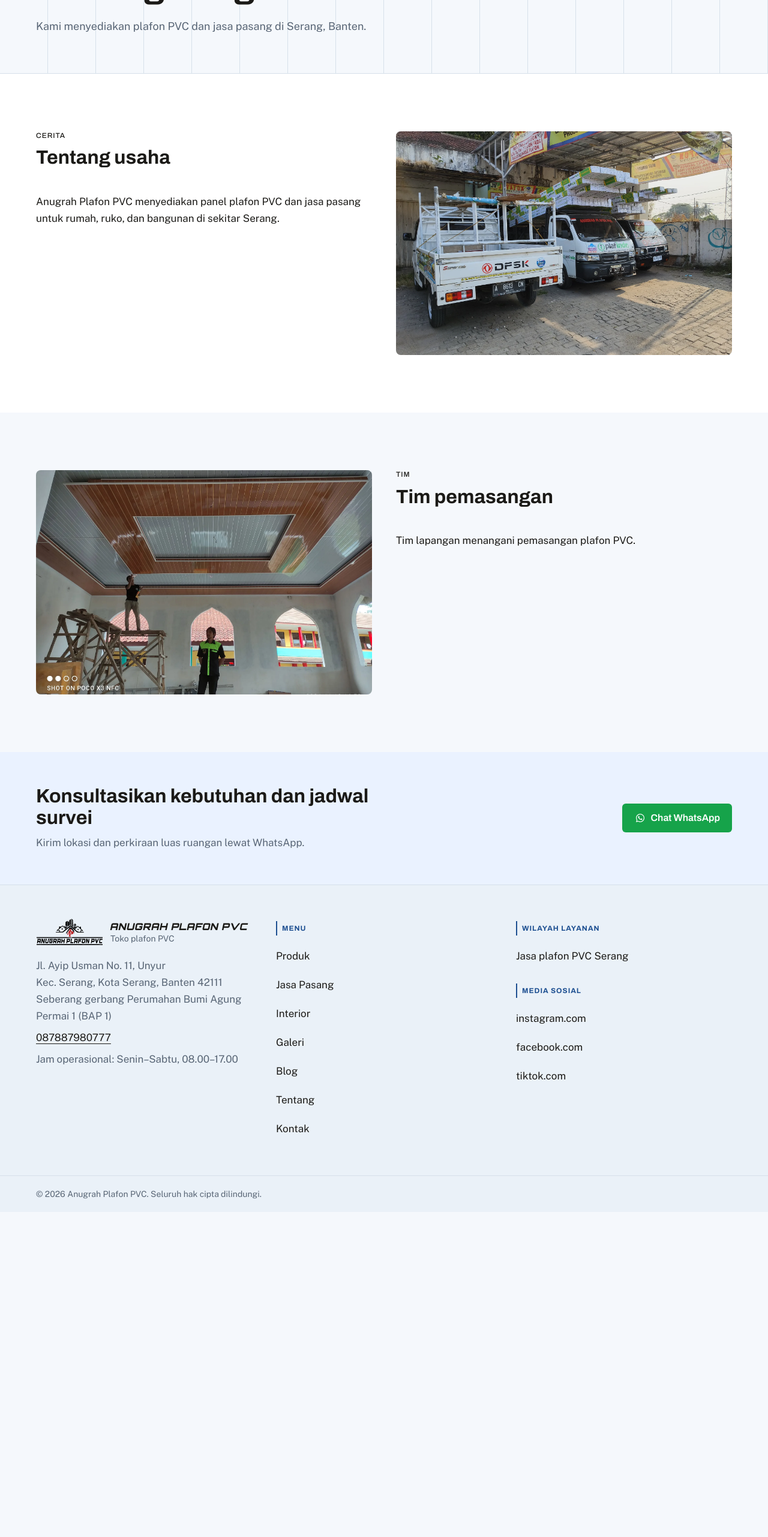
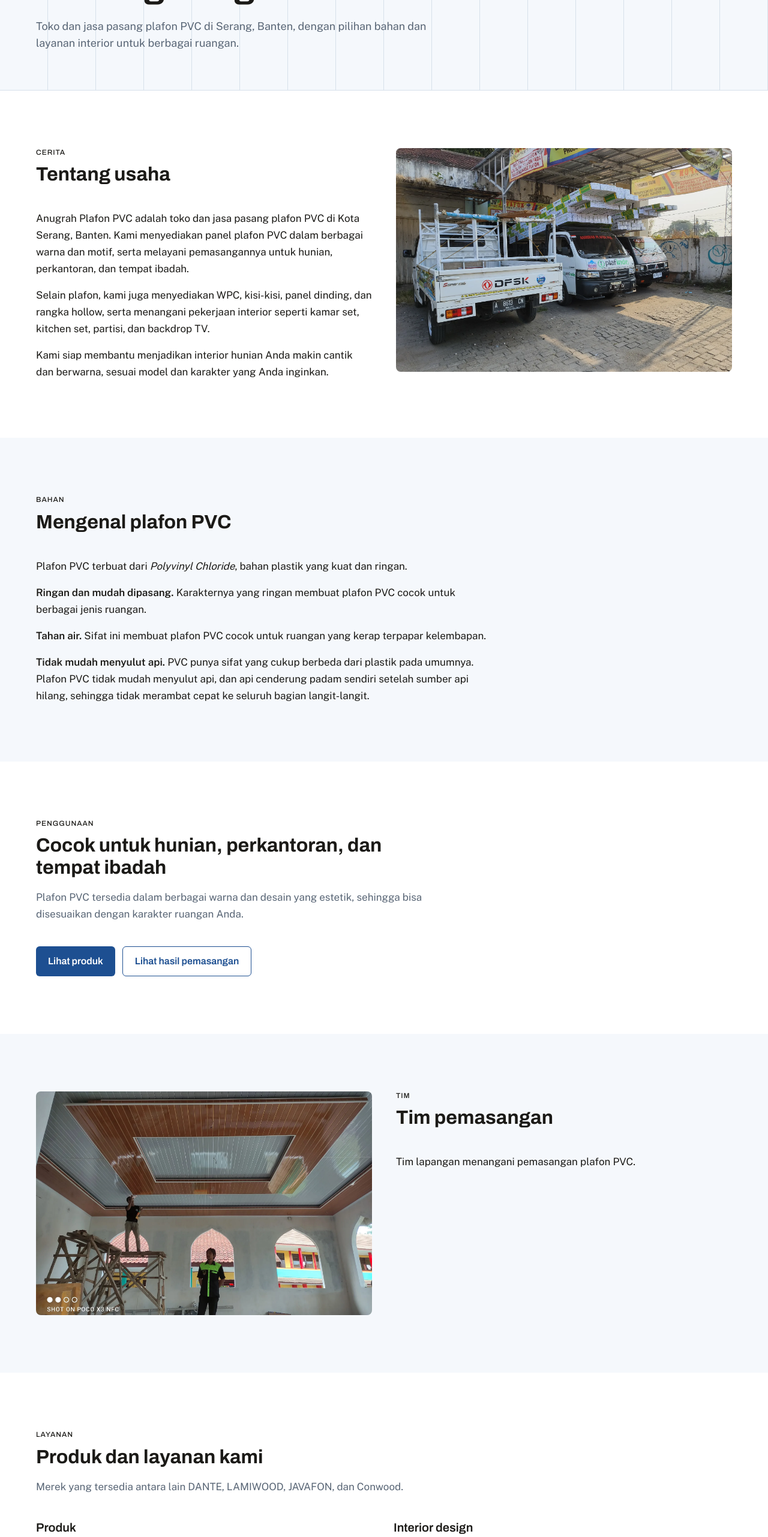
Before and after one commit to Makipak/Anugerah-Plafon-PVC, a Next.js app: page /tentang-kami in a window 1280 px wide. Shown: the part 234-2797 px from the top of the page at 60% size. Before the commit the page ends 2255 px from the top, so only its background shows below. Built offline with nearby package versions, Linux system fonts and the light colour scheme; no server answers.

Commit message:
update tentang

```diff
--- a/src/app/tentang-kami/page.tsx
+++ b/src/app/tentang-kami/page.tsx
@@ -2,13 +2,14 @@ import type { Metadata } from "next";
 import { Asset } from "@/components/asset";
 import { Section, SectionHeading } from "@/components/ui/section";
 import { PageIntro } from "@/components/ui/page-intro";
+import { ButtonLink } from "@/components/ui/button";
 import { CtaBand } from "@/components/sections/cta-band";
 import { buildMetadata } from "@/lib/seo";
 import { waMessages } from "@/lib/site";
 
 export const metadata: Metadata = buildMetadata({
   title: "Tentang Anugrah Plafon PVC Serang",
-  description: "Kenali Anugrah Plafon PVC, toko dan jasa pasang di Serang, Banten. Lihat informasi usaha, produk, dan layanan pemasangan untuk berbagai ruangan.",
+  description: "Kenali Anugrah Plafon PVC, toko dan jasa pasang di Serang, Banten, dengan pilihan plafon PVC, WPC, kisi-kisi, panel dinding, dan layanan interior.",
   path: "/tentang-kami",
 });
 
@@ -19,8 +20,9 @@ export default function TentangPage() {
         trail={[{ name: "Tentang Kami", path: "/tentang-kami" }]}
         label="Tentang"
         title="Tentang Anugrah Plafon PVC"
-        lead="Kami menyediakan plafon PVC dan jasa pasang di Serang, Banten."
+        lead="Toko dan jasa pasang plafon PVC di Serang, Banten, dengan pilihan bahan dan layanan interior untuk berbagai ruangan."
       />
+
       <Section tone="surface" labelledBy="judul-cerita">
         <div className="grid gap-10 lg:grid-cols-2">
           <div>
@@ -28,12 +30,59 @@ export default function TentangPage() {
               Tentang usaha
             </SectionHeading>
             <div className="space-y-4">
-              <p>Anugrah Plafon PVC menyediakan panel plafon PVC dan jasa pasang untuk rumah, ruko, dan bangunan di sekitar Serang.</p>
+              <p>
+                Anugrah Plafon PVC adalah toko dan jasa pasang plafon PVC di Kota Serang, Banten. Kami menyediakan panel plafon PVC dalam berbagai warna
+                dan motif, serta melayani pemasangannya untuk hunian, perkantoran, dan tempat ibadah.
+              </p>
+              <p>
+                Selain plafon, kami juga menyediakan WPC, kisi-kisi, panel dinding, dan rangka hollow, serta menangani pekerjaan interior seperti kamar
+                set, kitchen set, partisi, dan backdrop TV.
+              </p>
+              <p>Kami siap membantu menjadikan interior hunian Anda makin cantik dan berwarna, sesuai model dan karakter yang Anda inginkan.</p>
             </div>
           </div>
           <Asset id="TOKO-01" sizes="(min-width: 1024px) 560px, 100vw" className="rounded-card" />
         </div>
       </Section>
+
+      <Section labelledBy="judul-bahan">
+        <SectionHeading id="judul-bahan" label="Bahan">
+          Mengenal plafon PVC
+        </SectionHeading>
+        {/* Klaim sifat api bersumber dari klien dan sengaja ditulis hati-hati. Cocokkan dengan lembar spesifikasi pemasok sebelum diperkuat. */}
+        <div className="max-w-3xl space-y-4">
+          <p>
+            Plafon PVC terbuat dari <em>Polyvinyl Chloride</em>, bahan plastik yang kuat dan ringan.
+          </p>
+          <p>
+            <strong>Ringan dan mudah dipasang.</strong> Karakternya yang ringan membuat plafon PVC cocok untuk berbagai jenis ruangan.
+          </p>
+          <p>
+            <strong>Tahan air.</strong> Sifat ini membuat plafon PVC cocok untuk ruangan yang kerap terpapar kelembapan.
+          </p>
+          <p>
+            <strong>Tidak mudah menyulut api.</strong> PVC punya sifat yang cukup berbeda dari plastik pada umumnya. Plafon PVC tidak mudah menyulut api,
+            dan api cenderung padam sendiri setelah sumber api hilang, sehingga tidak merambat cepat ke seluruh bagian langit-langit.
+          </p>
+        </div>
+      </Section>
+
+      <Section tone="surface" labelledBy="judul-ruang">
+        <SectionHeading
+          id="judul-ruang"
+          label="Penggunaan"
+          intro="Plafon PVC tersedia dalam berbagai warna dan desain yang estetik, sehingga bisa disesuaikan dengan karakter ruangan Anda."
+        >
+          Cocok untuk hunian, perkantoran, dan tempat ibadah
+        </SectionHeading>
+        <div className="flex flex-wrap gap-3">
+          <ButtonLink href="/produk">Lihat produk</ButtonLink>
+          <ButtonLink href="/galeri" variant="secondary">
+            Lihat hasil pemasangan
+          </ButtonLink>
+        </div>
+      </Section>
+
       <Section labelledBy="judul-tim">
         <div className="grid gap-10 lg:grid-cols-2">
           <Asset id="TIM-01" sizes="(min-width: 1024px) 560px, 100vw" className="rounded-card" />
@@ -45,7 +94,58 @@ export default function TentangPage() {
           </div>
         </div>
       </Section>
-      <CtaBand message={waMessages.umum} location="tentang-cta" />
+
+      <Section tone="surface" labelledBy="judul-layanan">
+        <SectionHeading
+          id="judul-layanan"
+          label="Layanan"
+          intro="Merek yang tersedia antara lain DANTE, LAMIWOOD, JAVAFON, dan Conwood."
+        >
+          Produk dan layanan kami
+        </SectionHeading>
+        <div className="grid gap-8 md:grid-cols-2">
+          <div>
+            <h3 className="font-display text-xl font-semibold">Produk</h3>
+            <ul className="mt-3 list-disc space-y-1 pl-5">
+              <li>Plafon PVC</li>
+              <li>WPC dan WPC outdoor</li>
+              <li>PVC marble granite</li>
+              <li>Kisi-kisi dan kisi-kisi outdoor</li>
+              <li>Hollow rangka</li>
+              <li>Panel dinding Conwood</li>
+            </ul>
+            <div className="mt-5">
+              <ButtonLink href="/produk" variant="secondary">
+                Lihat semua produk
+              </ButtonLink>
+            </div>
+          </div>
+          <div>
+            <h3 className="font-display text-xl font-semibold">Interior design</h3>
+            <ul className="mt-3 list-disc space-y-1 pl-5">
+              <li>Kamar set</li>
+              <li>Kitchen set (dapur set)</li>
+              <li>Partisi</li>
+              <li>Backdrop TV</li>
+              <li>Dan kebutuhan interior lainnya</li>
+            </ul>
+            <div className="mt-5">
+              <ButtonLink href="/layanan/interior-design" variant="secondary">
+                Lihat layanan interior
+              </ButtonLink>
+            </div>
+          </div>
+        </div>
+      </Section>
+
+      <CtaBand
+        message={waMessages.umum}
+        location="tentang-cta"
+        title="Wujudkan interior hunian yang lebih cantik dan berwarna"
+        description="Pilih model dan motif sesuai karakter ruangan Anda, lalu konsultasikan lewat WhatsApp."
+        secondaryHref="/produk"
+        secondaryLabel="Lihat produk"
+      />
     </>
   );
 }
```
